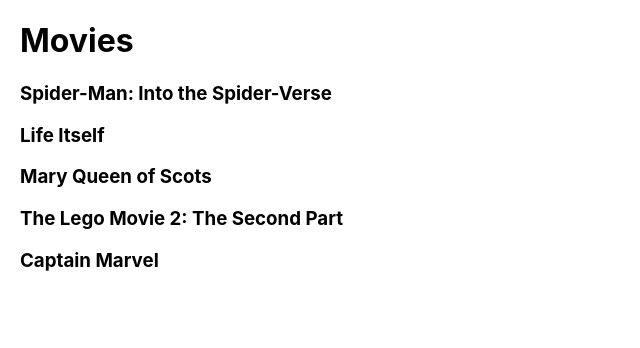
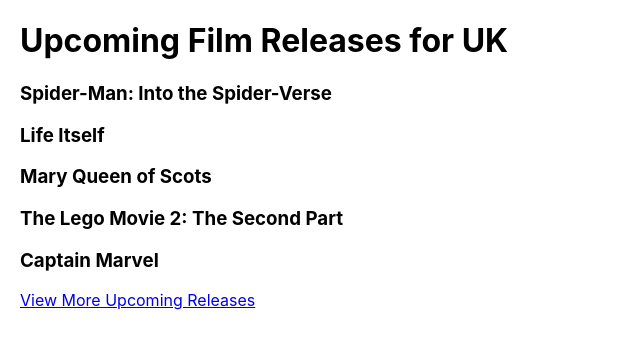
Before and after one commit to garyb6/Movie-List-HW, a React (Create React App) app: page / in a window 1280 px wide. Shown: the top 348 px of the page, without its empty margins (0-640 px from the left). Built offline with nearby package versions, Linux system fonts and the light colour scheme.

Commit message:
view more upcoming releases added

```diff
--- a/src/containers/Movies.js
+++ b/src/containers/Movies.js
@@ -35,8 +35,10 @@ const Movies = () => {
 
     return (
         <>
-            <h1>Movies</h1>
+            <h1>Upcoming Film Releases for UK</h1>
             <MovieList movies={movies}/>
+
+        <a href= 'https://www.imdb.com/calendar/?region=gb'>View More Upcoming Releases</a>
         </>
     )
 }
```
